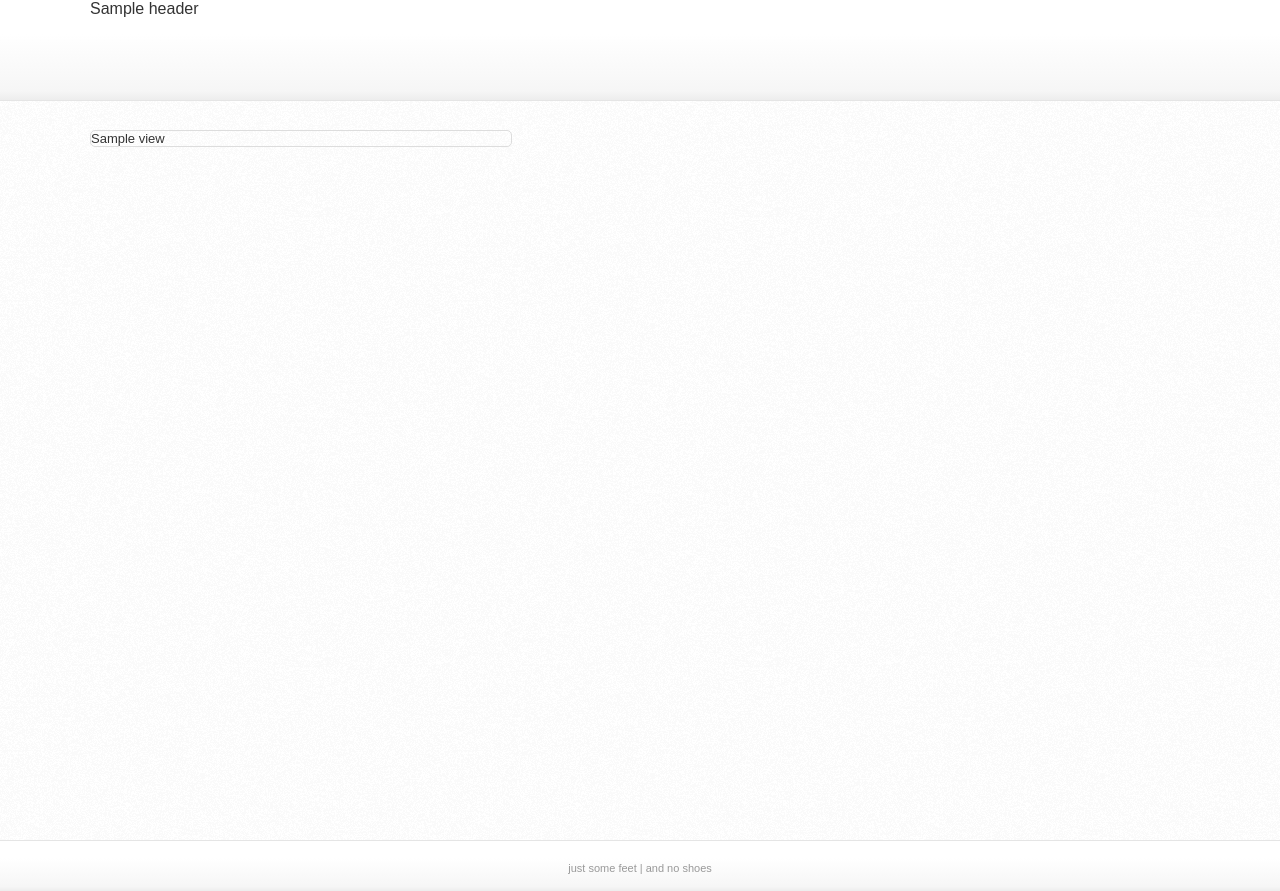
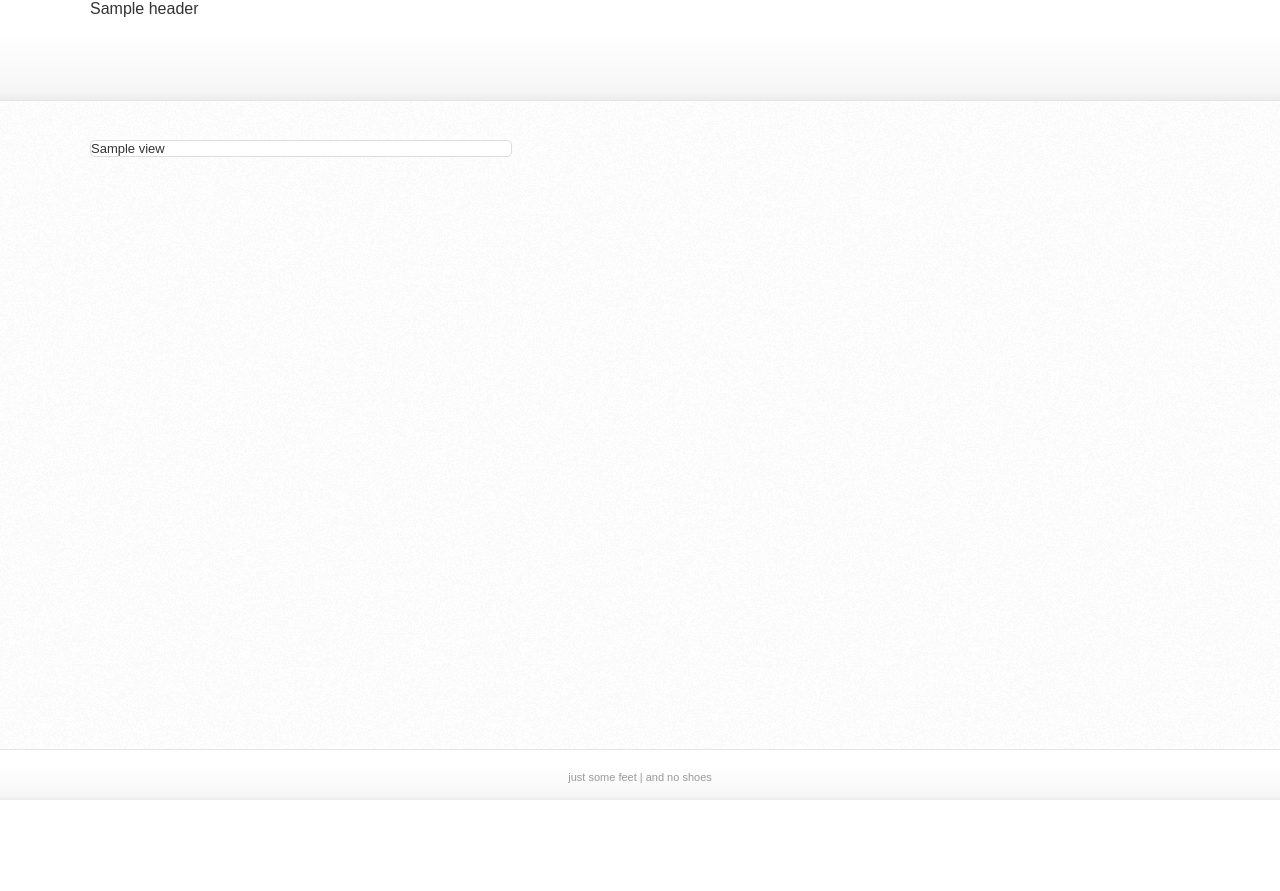
Before and after one commit to JimBerg/schnippselsammler, a CodeIgniter app: template application/views/layout.php in a window 1280 px wide. After the commit the page ends 800 px from the top, so only its background shows below. Run offline with CodeIgniter, Linux system fonts and the light colour scheme; the template is opened without the code that fills it: most values are stand-ins (such as "Sample title", 1, 10 or a date in 2020); data that the repository does not hold is empty.

Commit message:
small changes

```diff
--- a/application/css/style.css
+++ b/application/css/style.css
@@ -12,12 +12,18 @@
 	font-family: Arial;
 	color: #333;
 	background: url( '../images/bknd_white.gif' );
+
+	/*overflow: hidden;*/
  }
 
  footer {
  	display: block;
  	height: 50px;
- 	float: left;
+ 	/*float: left;*/
+
+ 	position: fixed;
+ 	bottom: 0px;
+
  	width: 100%;
  	margin-top: 40px;
  	border-top: 1px solid #e5e5e5;
@@ -144,7 +150,7 @@
  }
 
  #content > div {
-	margin-top: 130px;
+	margin-top: 140px;
  }
 
  /*----------------------------------------------------------*
@@ -212,6 +218,7 @@
 	border: 1px solid #ddd;
 	border-radius: 5px;
 	margin-top: 12px;
+	background: #fff;
  }
 
  ul {
@@ -245,7 +252,7 @@
  }
 
 
- li:last-child, li:last-of-type {
+  ul.listview li:last-child, ul.listview li:last-of-type {
 	border: 0;
  }
 
@@ -308,6 +315,7 @@
 	display: block;
 	height: 360px;
 	overflow: scroll;
+	margin-top: 0px;
  }
 
  #preview {
@@ -319,6 +327,9 @@
 
  input[type='submit'] {
  	/*display: none;*/
+
+ 	cursor: pointer;
+
  	height: 32px;
  	width: 120px;
 
@@ -347,10 +358,9 @@
  }
 
  input[type='submit']:hover {
- 	background: -webkit-linear-gradient(top,  rgba(255,255,255,1) 34%,rgba(236,236,236,1) 91%,rgba(220,220,220,1) 100%);
+ 	background: -webkit-linear-gradient(top, rgba(255,255,255,1) 34%,rgba(236,236,236,1) 91%,rgba(220,220,220,1) 100%);
  	border: 1px solid #aaa;
  }
-
 
 
  /*----------------------------------------------------------*
--- a/application/js/script.js
+++ b/application/js/script.js
@@ -3,7 +3,7 @@
 	var previewBox = $( '#codebox' );
 	var preview = $( '#previewbox > pre' );
 	var hoverState = true;
-
+	var editable = false;
 
 	/*---------------------------------------------------------*
 	 * add syntax highlighting on page load
@@ -95,6 +95,25 @@
 		});
 	});
 
+	/*---------------------------------------------------------*
+	 * box click - maybe you want to have it editable
+	 *--------------------------------------------------------*/
+	$( '#codebox' ).on( 'click', function() {
+		/*editable = !editable;
+		$( '#codebox' ).attr( { 'contenteditable': editable } );
+		if( editable ) {
+			setEndOfContenteditable( codebox );
+		}*/
+		$( '#codebox' ).attr( { 'contenteditable': true } );
+		setEndOfContenteditable( codebox );
+	});
+
+	/*---------------------------------------------------------*
+	 * bblöööööör
+	 *--------------------------------------------------------*/
+	$( '#listview' ).on( 'click', function() {
+		$( '#codebox' ).attr( { 'contenteditable': false } );
+	});
 
 	/*---------------------------------------------------------*
 	 * set cursor at the end of the textbox
@@ -181,4 +200,32 @@
 	ko.applyBindings( new ViewModel() );
 
 
+
+
+
+
+
+
+
+
+
+
+
+
+
+
+
+
+	/*---------------------------------------------------------*
+	* listview scroll
+	*--------------------------------------------------------*/
+
+
+
+
+
+
+
+
+
 })( jQuery );
--- a/application/views/layout.php
+++ b/application/views/layout.php
@@ -20,7 +20,6 @@
            		<div id="listview">
            			<?php echo $view; ?>
             	</div>
-
 		        <div id="preview">
 		           <?php echo $preview; ?>
 		        </div>
```
